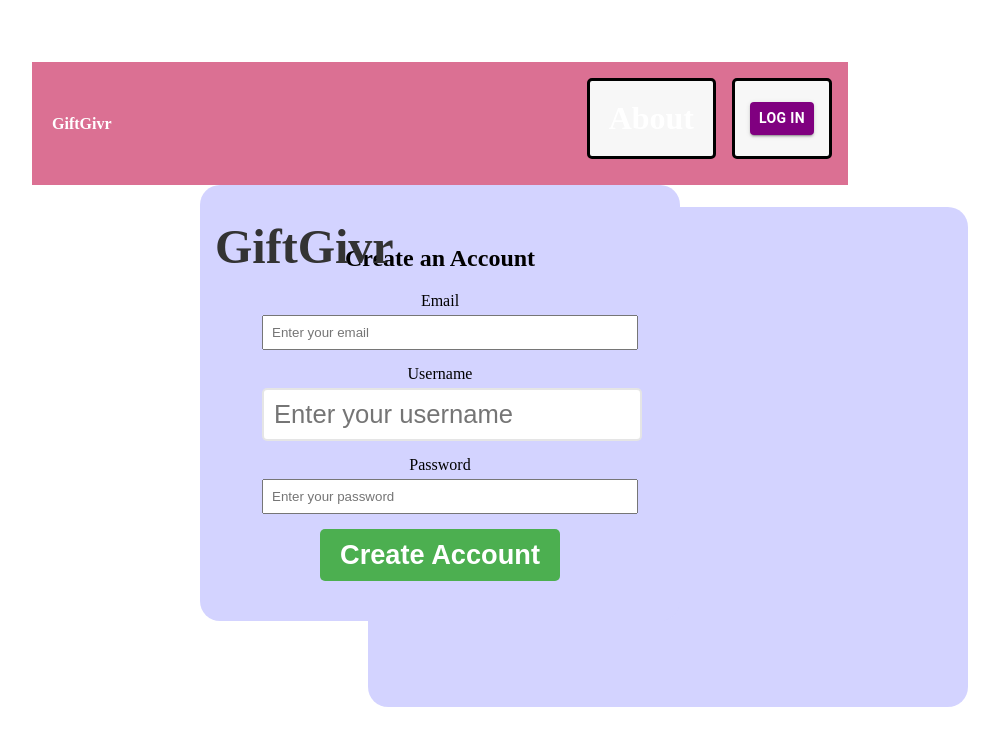
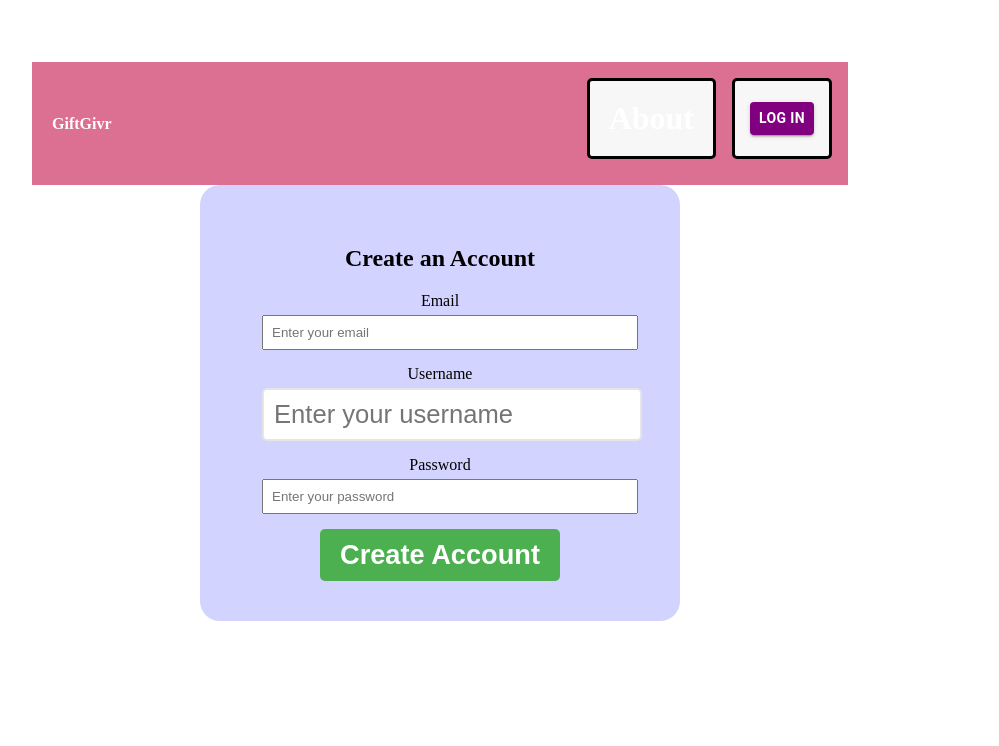
Before and after one commit to AndyNguwin/GiftGivr, a React (Vite) app: page /CreateAccount in a window 1280 px wide. Shown: the top 746 px of the page, without its empty margins (200-1199 px from the left). Built offline with nearby package versions, Linux system fonts and the light colour scheme.

Commit message:
fixed ui look

```diff
--- a/src/pages/CreateAcc/AccountCreation.tsx
+++ b/src/pages/CreateAcc/AccountCreation.tsx
@@ -33,11 +33,6 @@ const CreateAccount: React.FC = () => {
 
     <div className="container">
 
-      <div className="cornerH">
-        <h1>GiftGivr</h1>
-      </div>
-      <div className="square"></div>
-
       <h2>Create an Account</h2>
       <form onSubmit={handleSubmit}>
         <div>
@@ -57,7 +52,7 @@ const CreateAccount: React.FC = () => {
             Username
           </label>
           <input
-            id="username"
+            id="test"
             type="text"
             value={username}
             onChange={(e) => setUsername(e.target.value)}
```
